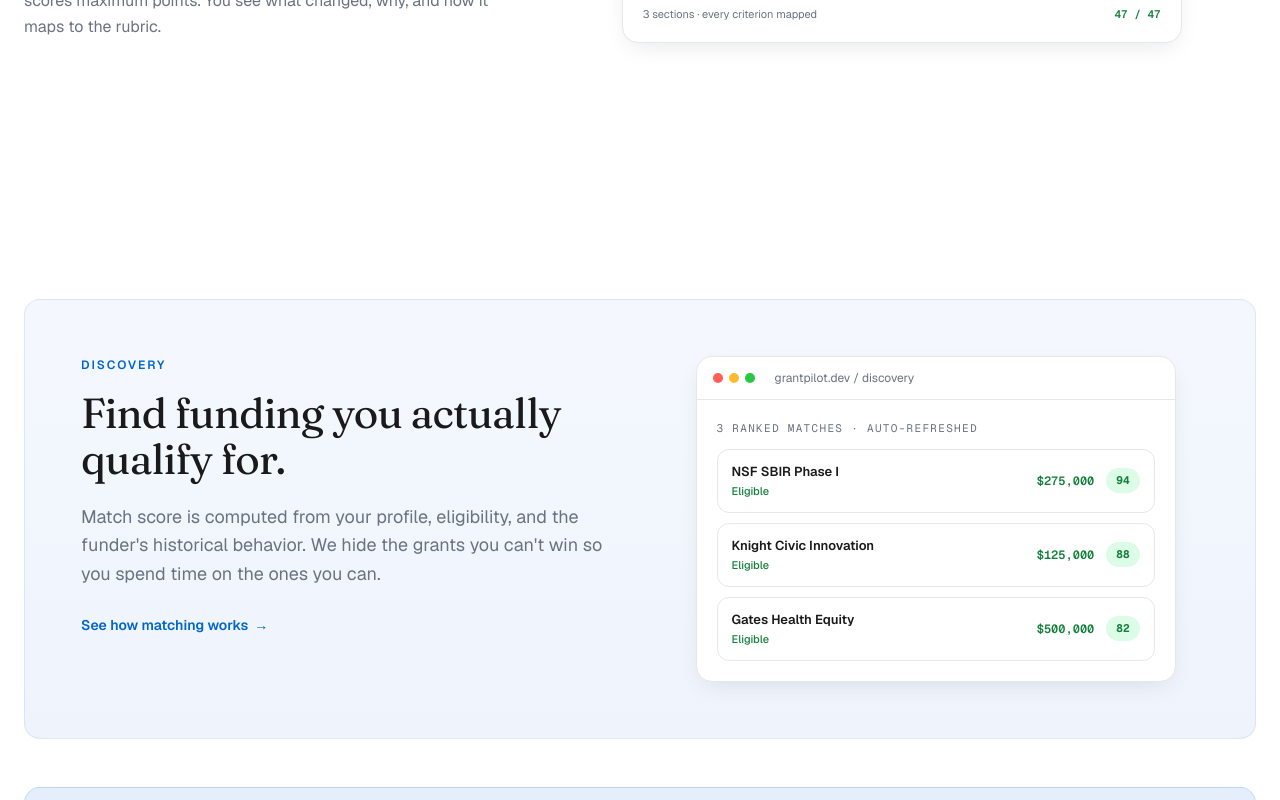
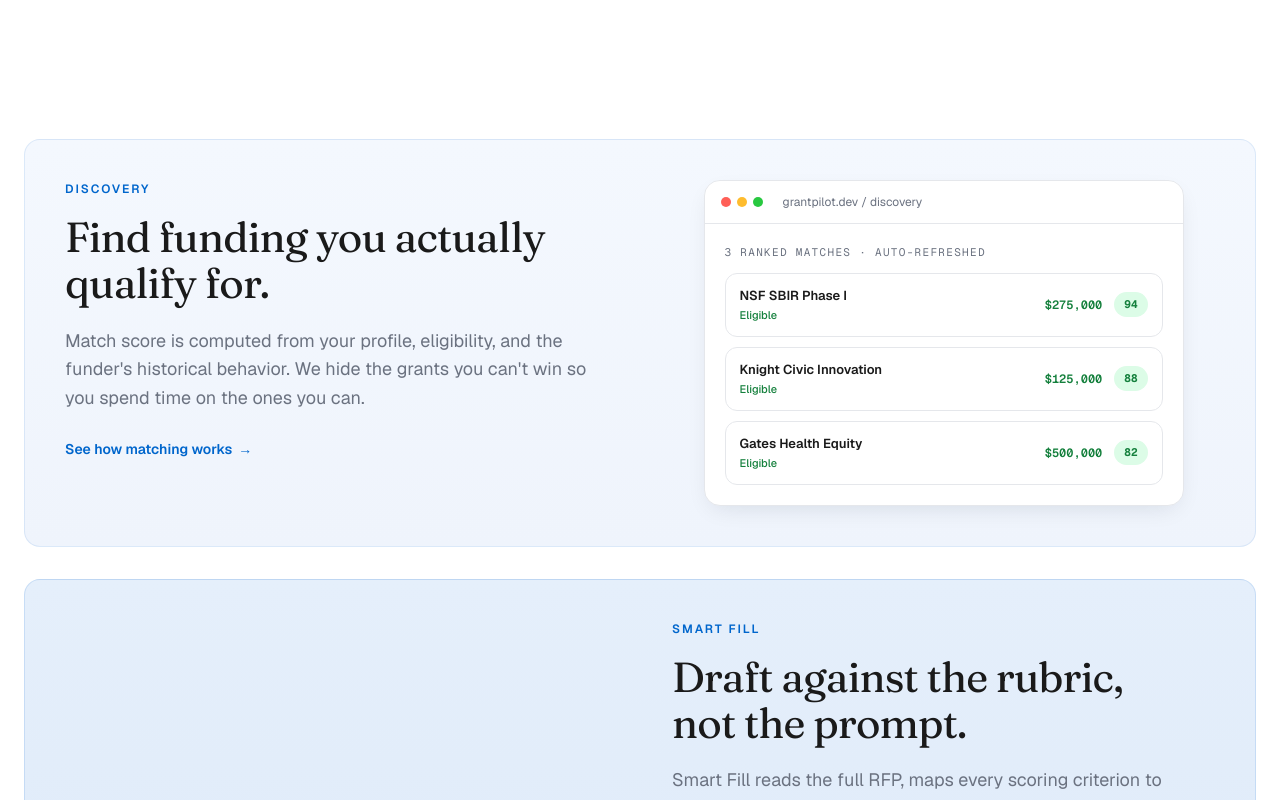
Before and after one commit to Hempp/grant-finder-pro, a Next.js app: page / in a window 1280 px wide. Shown: the part 3940-4740 px from the top of the page. Built offline with nearby package versions, Linux system fonts and the light colour scheme; no server answers.

Commit message:
ui(landing): tighten cumulative vertical padding — kill the blank-space stacks

```diff
--- a/src/app/page.tsx
+++ b/src/app/page.tsx
@@ -103,7 +103,7 @@ export default async function LandingPage() {
 
       <section
         id="how-it-works"
-        className="container mx-auto px-4 sm:px-6 py-20 md:py-32"
+        className="container mx-auto px-4 sm:px-6 py-12 md:py-20"
       >
         <HowItWorksStep
           number="01"
@@ -148,7 +148,7 @@ export default async function LandingPage() {
 
       <SmartFillProof />
 
-      <div className="flex flex-col gap-y-12 py-20 md:py-32">
+      <div className="flex flex-col gap-y-8 py-10 md:py-16">
         <FeatureSection
           tint={1}
           eyebrow="Discovery"
--- a/src/components/landing/FeatureSection.tsx
+++ b/src/components/landing/FeatureSection.tsx
@@ -50,7 +50,7 @@ export function FeatureSection({
       className="reveal container mx-auto px-4 sm:px-6"
     >
       <div
-        className={`rounded-2xl border ${TINT_BG[tint]} ${TINT_BORDER[tint]} p-10 lg:p-14`}
+        className={`rounded-2xl border ${TINT_BG[tint]} ${TINT_BORDER[tint]} p-8 lg:p-10`}
       >
         <div
           className={`grid grid-cols-1 lg:grid-cols-2 gap-10 lg:gap-16 items-start ${
```
